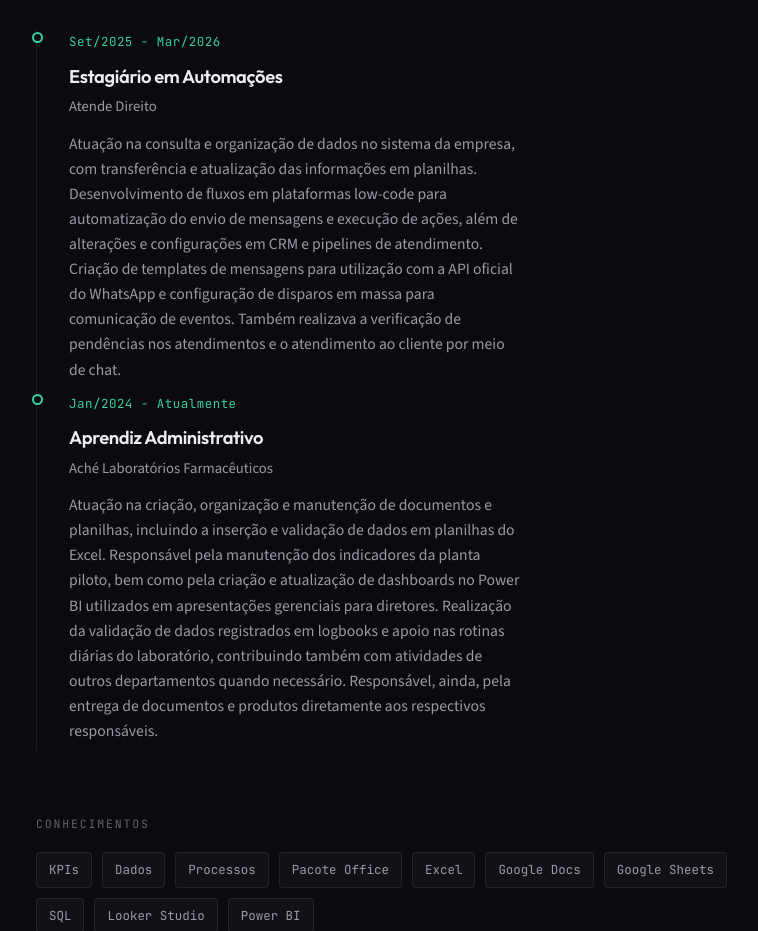
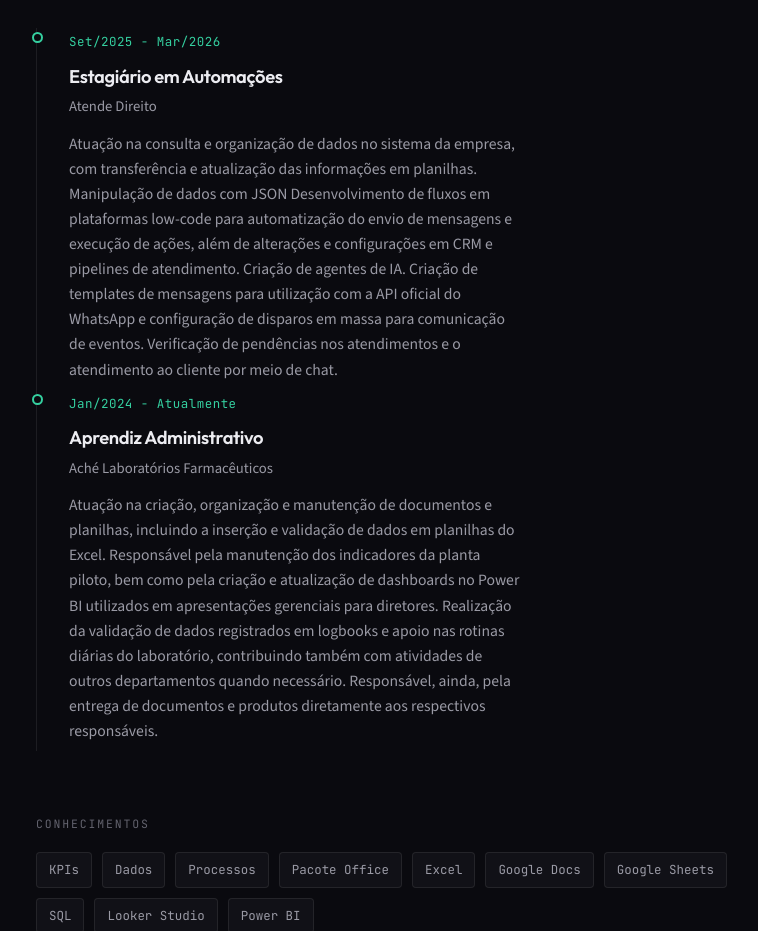
Before and after one commit to Jhon-Mota/Site_portifolio, a plain HTML site: page index.html in a window 1280 px wide. Shown: the part 3120-4051 px from the top of the page, without its empty margins (68-826 px from the left). Drawn offline with nearby package versions, Linux system fonts and the light colour scheme.

Commit message:
Update index.html

```diff
--- a/index.html
+++ b/index.html
@@ -1003,7 +1003,7 @@
           <h3>Estagiário em Automações</h3>
           <p class="timeline-company">Atende Direito</p>
           <p class="desc">
-            Atuação na consulta e organização de dados no sistema da empresa, com transferência e atualização das informações em planilhas. Desenvolvimento de fluxos em plataformas low-code para automatização do envio de mensagens e execução de ações, além de alterações e configurações em CRM e pipelines de atendimento. Criação de templates de mensagens para utilização com a API oficial do WhatsApp e configuração de disparos em massa para comunicação de eventos. Também realizava a verificação de pendências nos atendimentos e o atendimento ao cliente por meio de chat.
+            Atuação na consulta e organização de dados no sistema da empresa, com transferência e atualização das informações em planilhas. Manipulação de dados com JSON Desenvolvimento de fluxos em plataformas low-code para automatização do envio de mensagens e execução de ações, além de alterações e configurações em CRM e pipelines de atendimento. Criação de agentes de IA. Criação de templates de mensagens para utilização com a API oficial do WhatsApp e configuração de disparos em massa para comunicação de eventos. Verificação de pendências nos atendimentos e o atendimento ao cliente por meio de chat.
           </p>
         </div>
 
```
